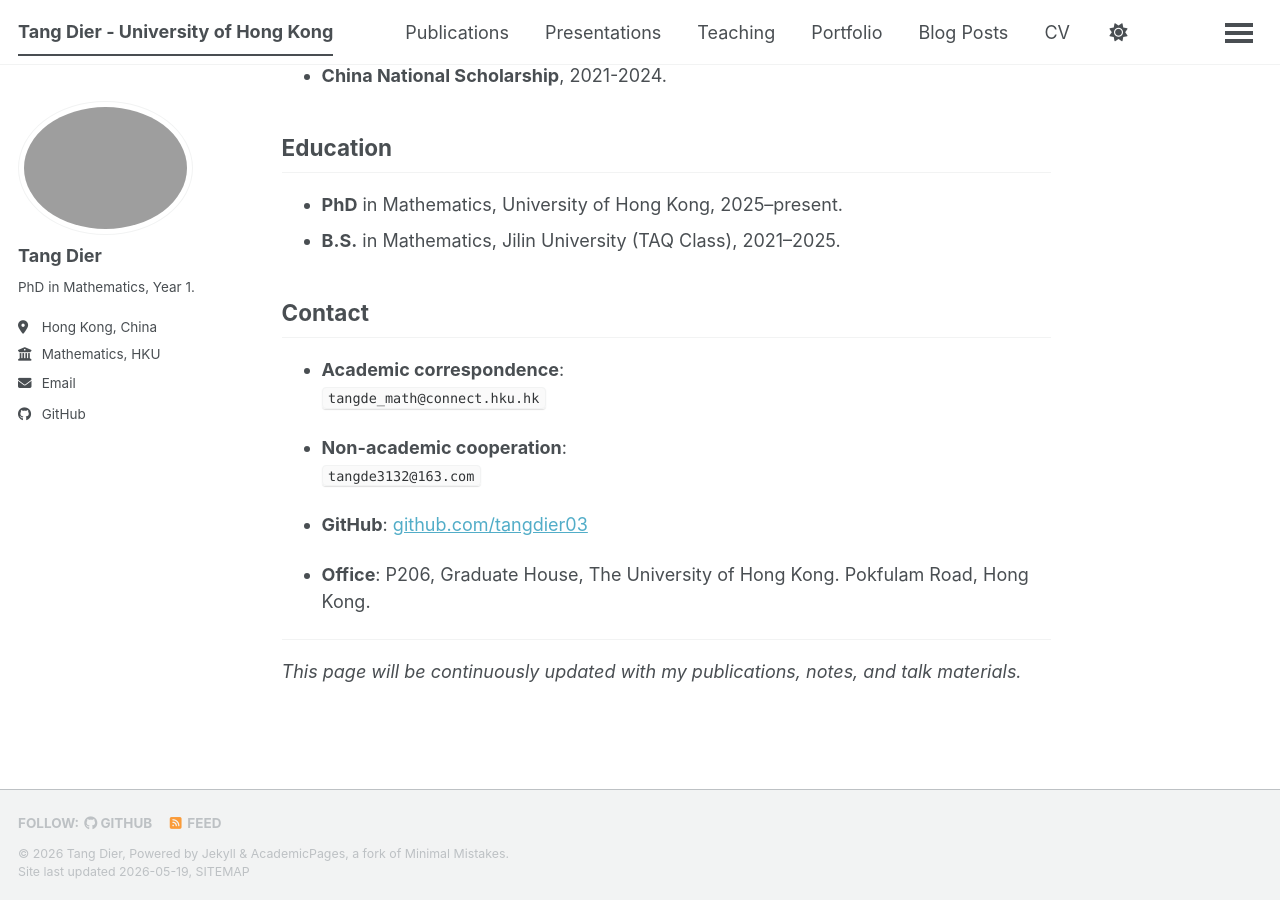
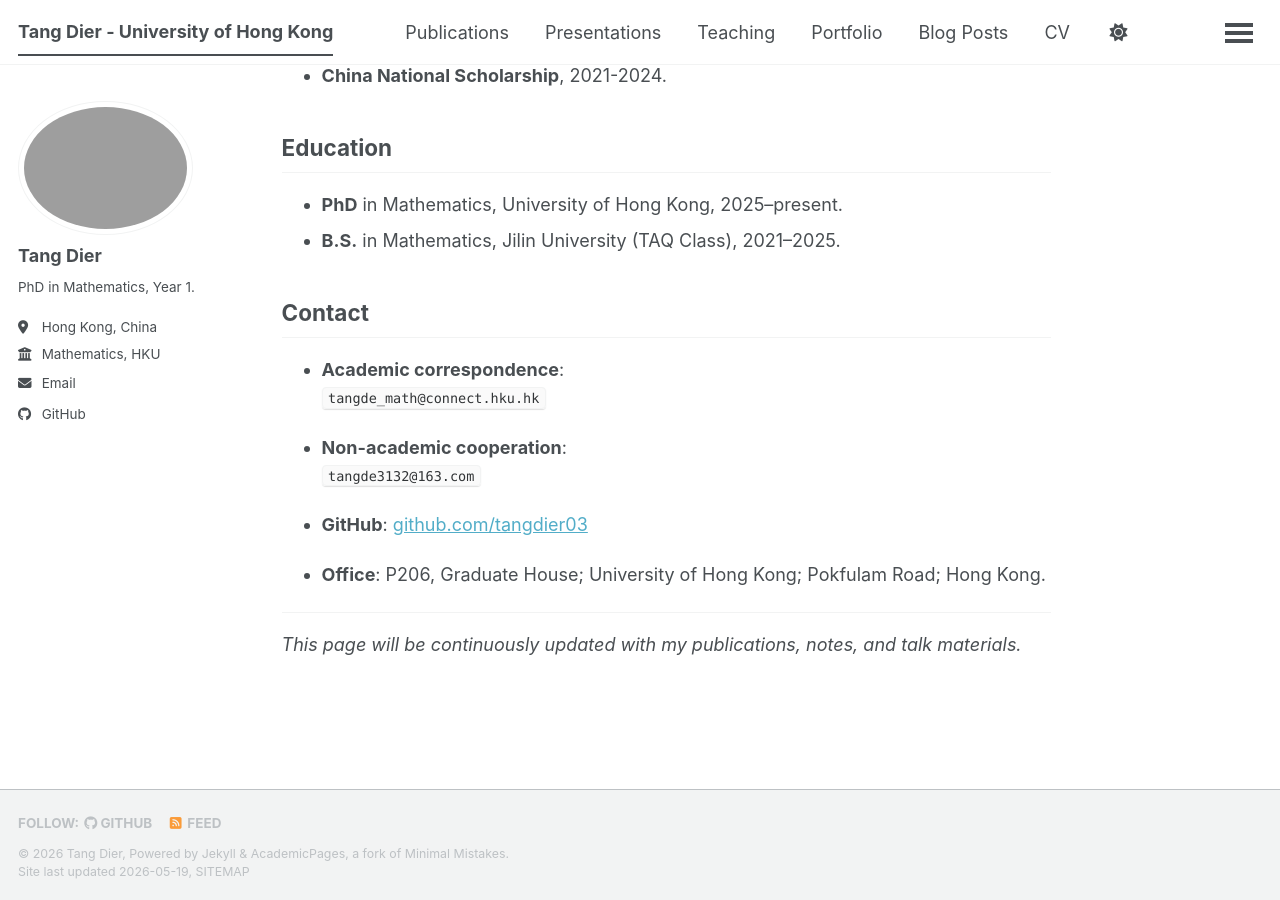
Before and after one commit to TangDier03/tangdier03.github.io, a Jekyll site: the page built from _pages/about.md, in a window 1280 px wide and 900 px high, scrolled down 922 px. Built offline with Jekyll 4.4.1, drawn with Linux system fonts in a browser that asks for light colours; a script bundle is joined from its source files by our own code; library files that are not in the unit come from our copies.

Commit message:
Update about.md

```diff
--- a/_pages/about.md
+++ b/_pages/about.md
@@ -54,7 +54,7 @@
 
 - **GitHub**: [github.com/tangdier03](https://github.com/tangdier03)
 
-- **Office**: P206, Graduate House, The University of Hong Kong. Pokfulam Road, Hong Kong.
+- **Office**: P206, Graduate House; University of Hong Kong; Pokfulam Road; Hong Kong.
 
 ---
 
```
